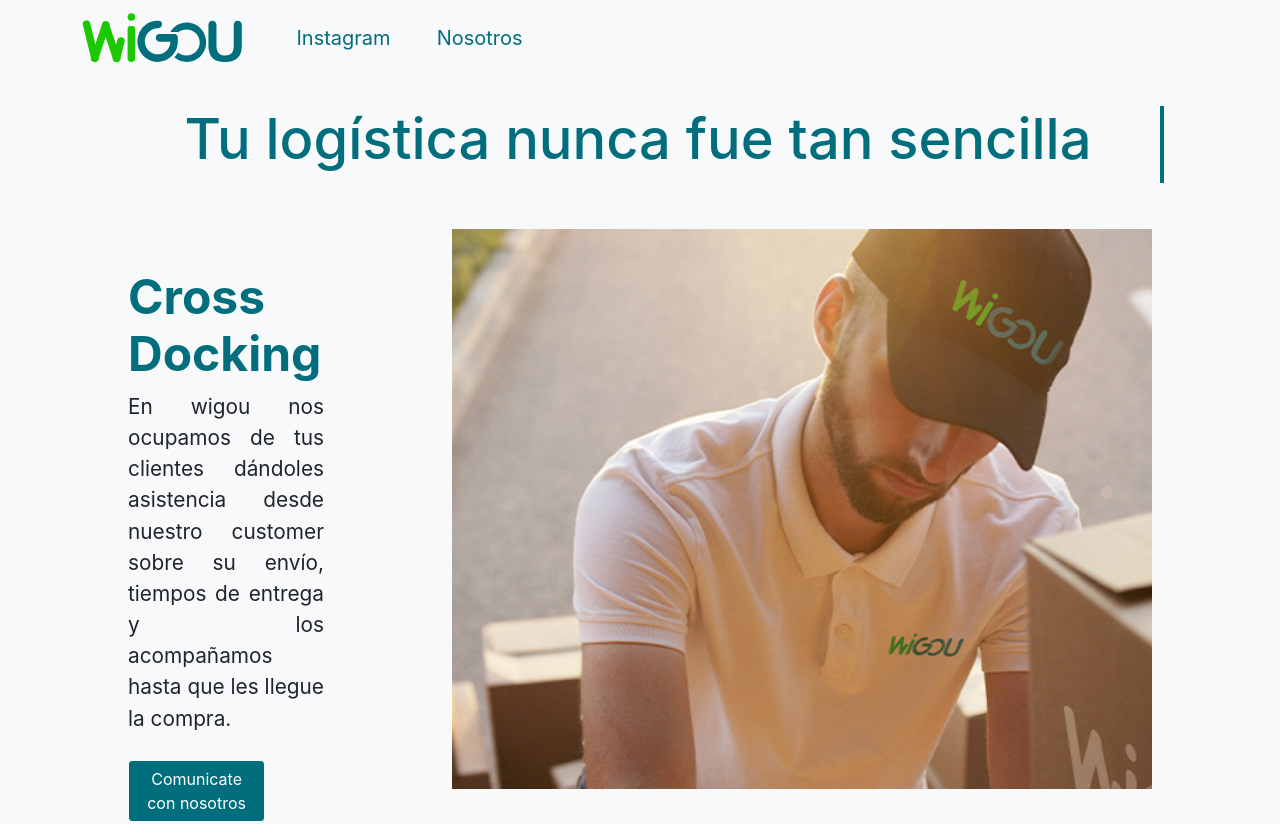
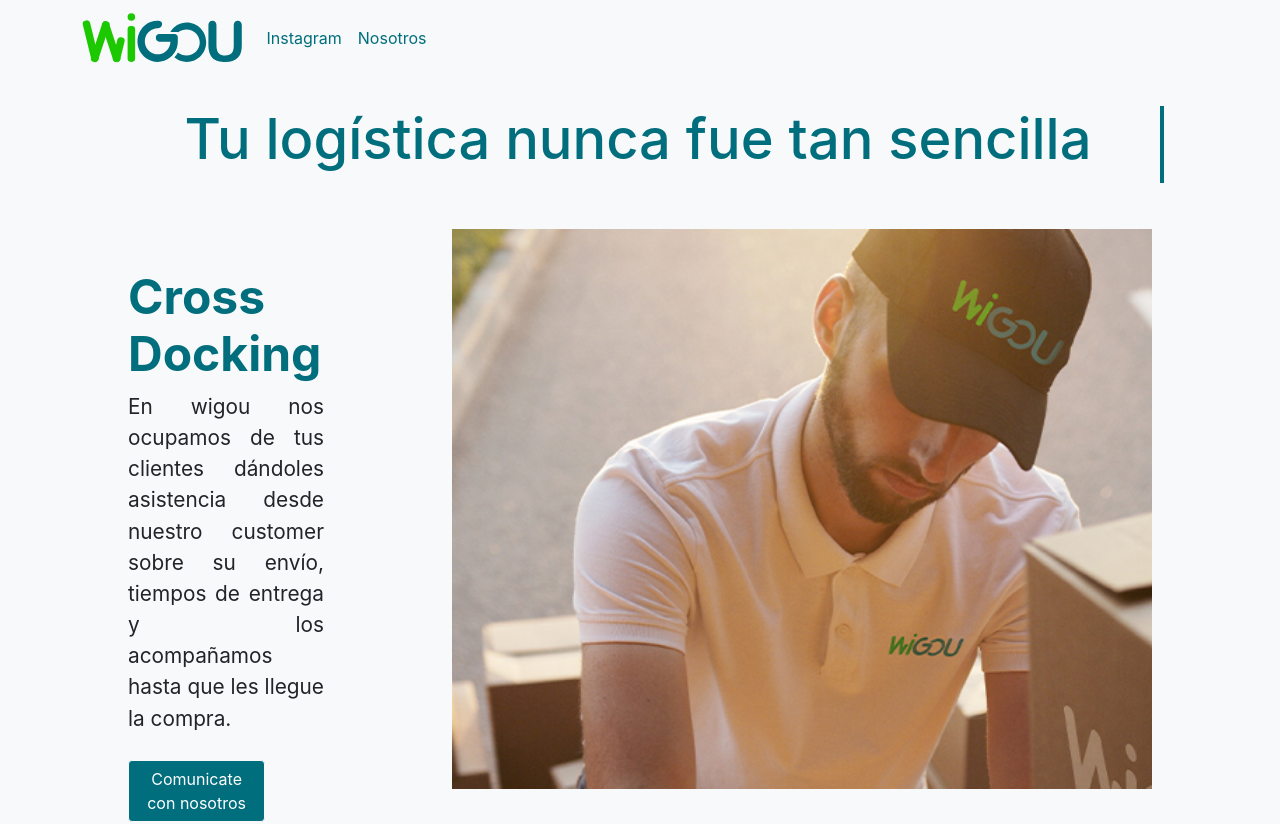
Before and after one commit to DiegoEstela/Wigou, a React (Create React App) app: page / in a window 1280 px wide. Shown: the top 824 px of the page. Built offline with nearby package versions, Linux system fonts and the light colour scheme.

Commit message:
fix Link nav

```diff
--- a/src/components/Navbar/navBar.style.css
+++ b/src/components/Navbar/navBar.style.css
@@ -6,7 +6,4 @@
 .LinkNav {
   text-decoration: none;
   color: rgb(0, 110, 125);
-  font-size: 20px;
-  margin-left: 30px;
-  padding-top: 10px;
 }
```
